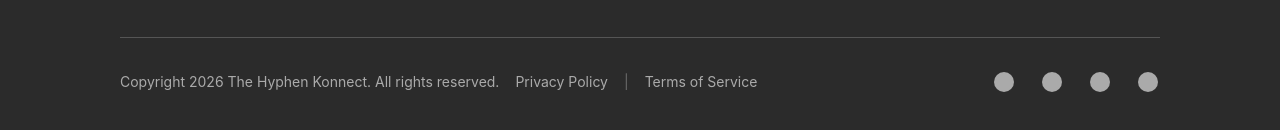
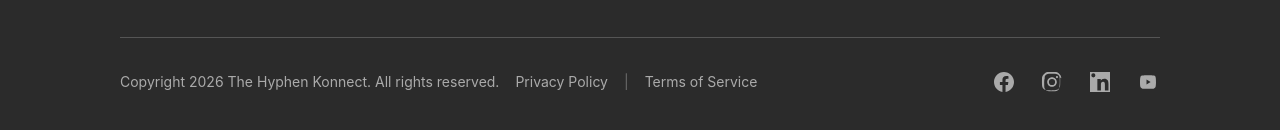
Before and after one commit to HyphenKonnect/front-end, a Next.js app: page / in a window 1280 px wide. Shown: the part 8209-8339 px from the top of the page. Built offline with nearby package versions, Linux system fonts and the light colour scheme; no server answers.

Commit message:
Add social icons to footer

```diff
--- a/src/components/site/Footer.tsx
+++ b/src/components/site/Footer.tsx
@@ -33,6 +33,13 @@ const quickLinks = [
 ];
 
 export function Footer() {
+  const socialLinks = [
+    { label: "Facebook", href: "#" },
+    { label: "Instagram", href: "#" },
+    { label: "LinkedIn", href: "#" },
+    { label: "YouTube", href: "#" },
+  ];
+
   return (
     <footer
       id="contact"
@@ -88,10 +95,9 @@ export function Footer() {
           </div>
 
           <div className="flex gap-6 text-white/60">
-            <SocialIcon />
-            <SocialIcon />
-            <SocialIcon />
-            <SocialIcon />
+            {socialLinks.map((link) => (
+              <SocialIcon key={link.label} href={link.href} label={link.label} />
+            ))}
           </div>
         </div>
       </div>
@@ -125,15 +131,23 @@ function FooterColumn({
   );
 }
 
-function SocialIcon() {
+function SocialIcon({ href, label }: { href: string; label: string }) {
   return (
     <a
-      href="#"
+      href={href}
       className="transition-colors hover:text-[#f56969]"
-      aria-label="Social link"
+      aria-label={label}
     >
       <svg className="h-6 w-6" fill="currentColor" viewBox="0 0 24 24">
-        <circle cx="12" cy="12" r="10" />
+        {label === "Facebook" ? (
+          <path d="M22 12.07C22 6.48 17.52 2 11.93 2S2 6.48 2 12.07c0 5.02 3.66 9.2 8.44 9.93v-7.03H7.9v-2.9h2.54V9.85c0-2.5 1.5-3.89 3.78-3.89 1.1 0 2.25.2 2.25.2v2.47h-1.27c-1.25 0-1.64.78-1.64 1.57v1.88h2.8l-.45 2.9h-2.35V22c4.78-.73 8.44-4.91 8.44-9.93Z" />
+        ) : label === "Instagram" ? (
+          <path d="M12 7.2c-2.65 0-4.8 2.15-4.8 4.8s2.15 4.8 4.8 4.8 4.8-2.15 4.8-4.8-2.15-4.8-4.8-4.8Zm0 7.9a3.1 3.1 0 1 1 0-6.2 3.1 3.1 0 0 1 0 6.2Zm6.1-7.98a1.12 1.12 0 1 1-2.24 0 1.12 1.12 0 0 1 2.24 0Zm3.2 1.13c-.07-1.46-.4-2.76-1.47-3.83S17.46 2.1 16 2.03c-1.5-.09-6.01-.09-7.51 0-1.46.07-2.76.4-3.83 1.47S2.1 6.05 2.03 7.5c-.09 1.5-.09 6.01 0 7.51.07 1.46.4 2.76 1.47 3.83s2.37 1.4 3.83 1.47c1.5.09 6.01.09 7.51 0 1.46-.07 2.76-.4 3.83-1.47s1.4-2.37 1.47-3.83c.09-1.5.09-6.01 0-7.51ZM19.3 18.6a3.86 3.86 0 0 1-2.17 2.17c-1.5.6-5.05.46-5.13.46s-3.63.13-5.13-.46a3.86 3.86 0 0 1-2.17-2.17c-.6-1.5-.46-5.05-.46-5.13s-.13-3.63.46-5.13A3.86 3.86 0 0 1 6.87 4.2c1.5-.6 5.05-.46 5.13-.46s3.63-.13 5.13.46a3.86 3.86 0 0 1 2.17 2.17c.6 1.5.46 5.05.46 5.13s.13 3.63-.46 5.13Z" />
+        ) : label === "LinkedIn" ? (
+          <path d="M20.45 20.45h-3.55v-5.56c0-1.33-.02-3.04-1.85-3.04-1.85 0-2.14 1.45-2.14 2.95v5.65H9.36V9h3.41v1.56h.05c.48-.9 1.64-1.85 3.38-1.85 3.61 0 4.27 2.37 4.27 5.45v6.29ZM5.34 7.43a2.06 2.06 0 1 1 0-4.12 2.06 2.06 0 0 1 0 4.12Zm-1.78 13.02h3.55V9H3.56v11.45ZM22 2H2v20h20V2Z" />
+        ) : (
+          <path d="M19.6 7.2c-.2-.77-.8-1.38-1.57-1.58C16.64 5.2 12 5.2 12 5.2s-4.64 0-6.03.42c-.77.2-1.37.81-1.57 1.58C4 8.6 4 12 4 12s0 3.4.4 4.8c.2.77.8 1.38 1.57 1.58 1.39.42 6.03.42 6.03.42s4.64 0 6.03-.42c.77-.2 1.37-.81 1.57-1.58.4-1.4.4-4.8.4-4.8s0-3.4-.4-4.8Zm-9.1 7.27V9.53l4.16 2.47-4.16 2.47Z" />
+        )}
       </svg>
     </a>
   );
```
